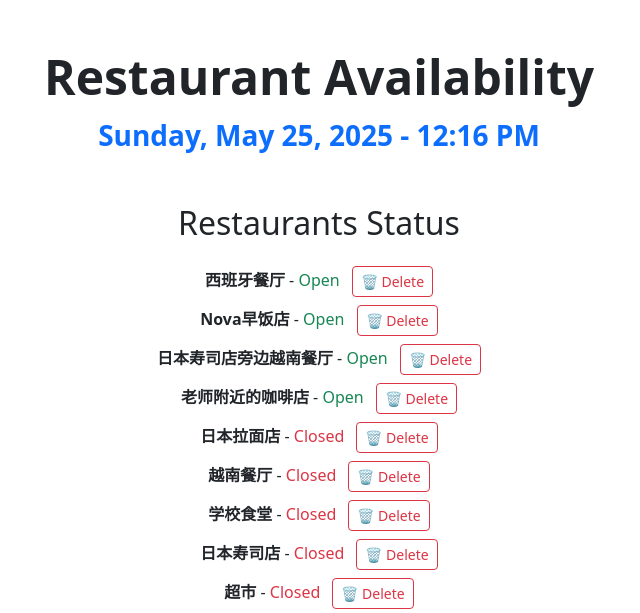
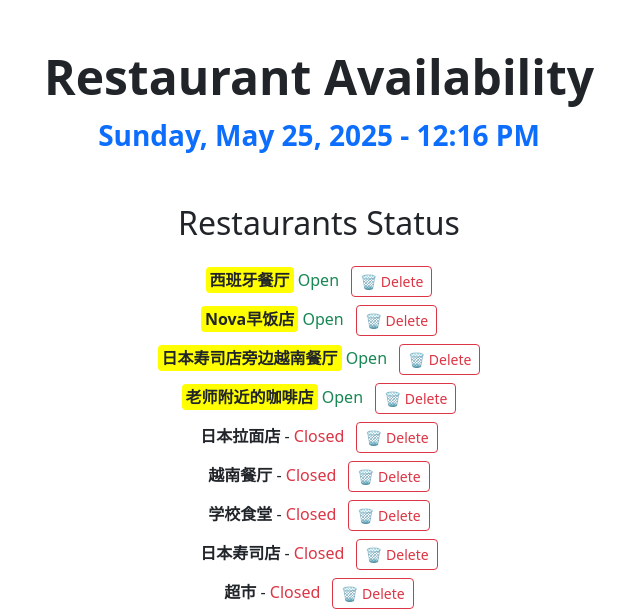
Before and after one commit to higreetings/where_to_eat, a Flask app: page / in a window 1280 px wide. Shown: the top 613 px of the page, without its empty margins (321-961 px from the left). Run offline with Flask 3, Linux system fonts and the light colour scheme.

Commit message:
update the color of open restaurant

```diff
--- a/templates/index.html
+++ b/templates/index.html
@@ -21,7 +21,7 @@
 
     {% for r in open_restaurants %}
       <div class="mb-2">
-        <strong>{{ r.name }}</strong> -
+<strong style="font-weight: 900; background-color: yellow; padding: 2px 4px; border-radius: 4px;">{{ r.name }}</strong>
         <span class="text-success">{{ r.status }}</span>
         <a href="/delete/{{ loop.index0 }}" class="btn btn-sm btn-outline-danger ms-2">🗑️ Delete</a>
       </div>
```
